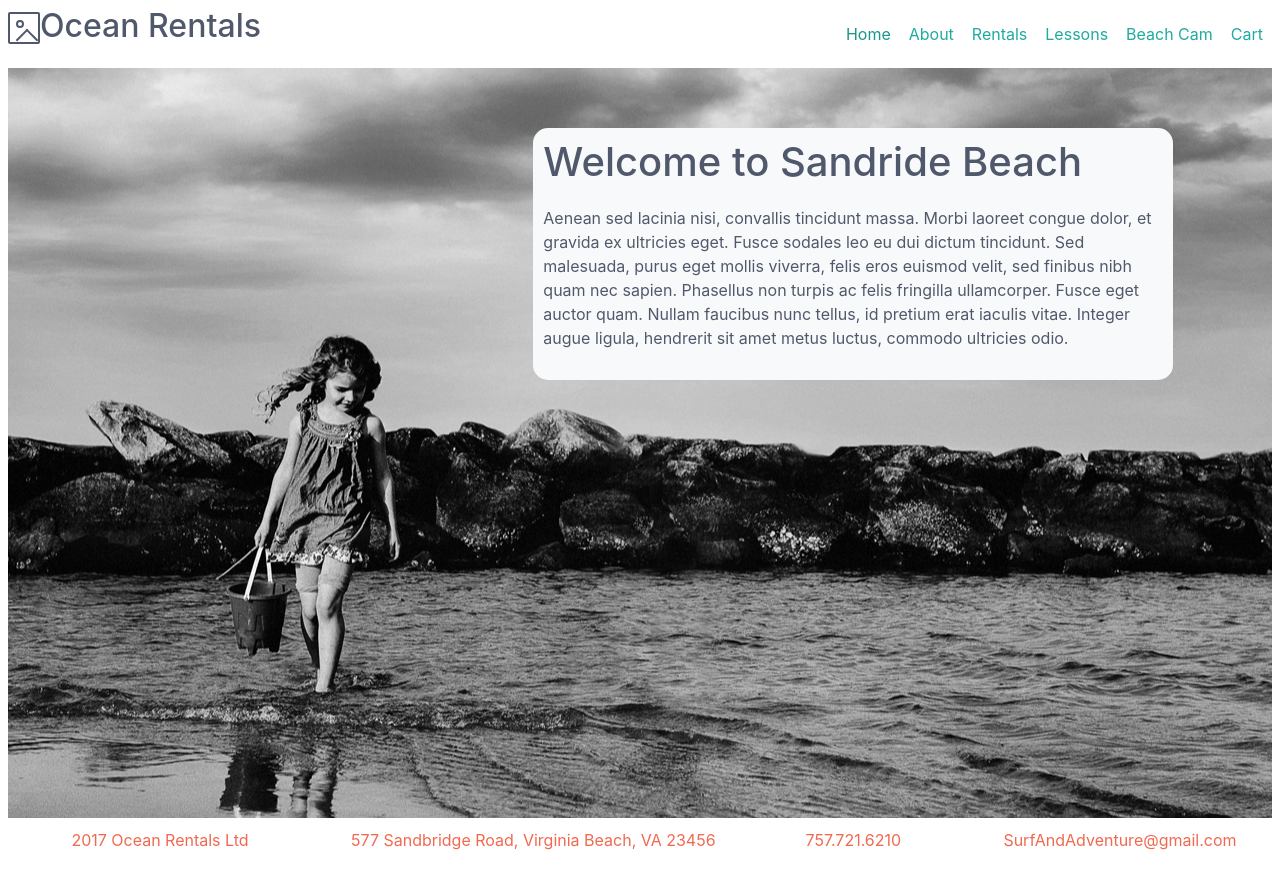
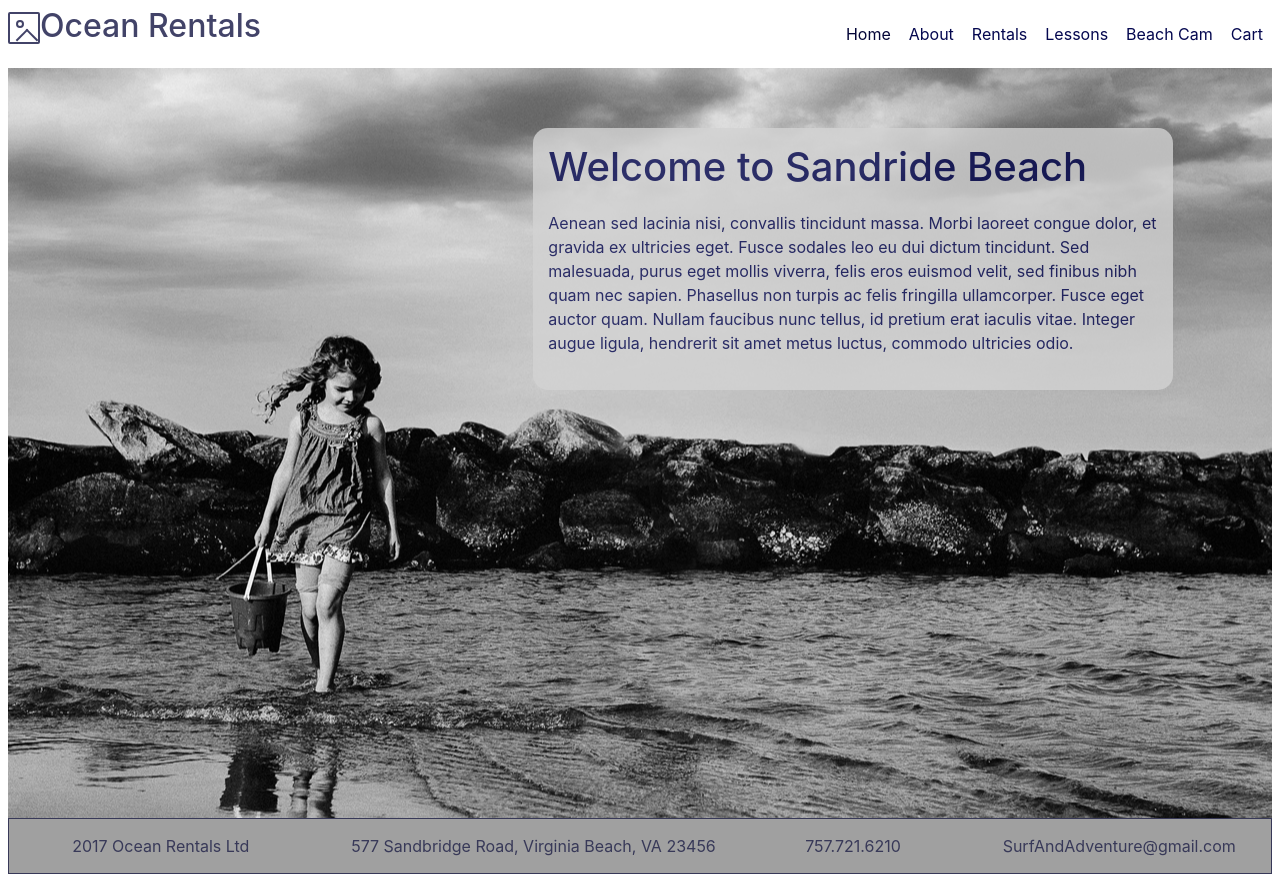
Before and after one commit to neon-dinosaur/rental-ui, a React (Create React App) app: page / in a window 1280 px wide. Built offline with nearby package versions, Linux system fonts and the light colour scheme.

Commit message:
actual real style changes

```diff
--- a/src/assets/stylesheets/_footer.scss
+++ b/src/assets/stylesheets/_footer.scss
@@ -1,7 +1,14 @@
 .footer {
+    background: $gray-color;
+
     .footer-content {
         text-align: center;
-        padding: 10px;
-        color: $secondary-color;
+        color: $dark-color;
+        border: 1px solid $dark-color;
+
+        p {
+            padding: 15px;
+            margin: 0;
+        }
     }
 }
--- a/src/assets/stylesheets/_homeview.scss
+++ b/src/assets/stylesheets/_homeview.scss
@@ -1,11 +1,13 @@
 .homeview {
     height: 750px;
-    background: lightgrey url("assets/images/stock_images/blackphoto.jpg") no-repeat center;
+    background: $gray-color-light url("assets/images/stock_images/blackphoto.jpg") no-repeat center;
 
     .homeview-content {
+        color: $primary-color;
         margin-top: 60px;
-        padding: 10px;
-        background-color: $bg-color;
+        padding: 15px;
+        background-color: $gray-color-light;
+        opacity: 0.8;
         border-radius: 15px;
     }
 }
--- a/src/assets/stylesheets/_variables.scss
+++ b/src/assets/stylesheets/_variables.scss
@@ -2,17 +2,17 @@
 $version: "0.4.4";
 
 // Core colors
-$primary-color: #1FAB9E !default;
+$primary-color: #04074f !default;
 $primary-color-dark: darken($primary-color, 3%) !default;
 $primary-color-light: lighten($primary-color, 3%) !default;
-$secondary-color: #F16950 !default;
+$secondary-color: #6bbbc5 !default;
 $secondary-color-dark: darken($secondary-color, 3%) !default;
 $secondary-color-light: lighten($secondary-color, 3%) !default;
 
 // Gray colors
-$dark-color: #454d5d !default;
+$dark-color: #383958 !default;
 $light-color: #fff !default;
-$gray-color: lighten($dark-color, 40%) !default;
+$gray-color: #a0a0a0 !default;
 $gray-color-dark: darken($gray-color, 25%) !default;
 $gray-color-light: lighten($gray-color, 20%) !default;
 
--- a/src/assets/stylesheets/custom.scss
+++ b/src/assets/stylesheets/custom.scss
@@ -1,3 +1,6 @@
+// Variables and mixins
+@import "variables";
+
 // Styling for custom components
 @import "homeview";
 @import "footer";
--- a/src/components/Footer.js
+++ b/src/components/Footer.js
@@ -1,20 +1,22 @@
 import React from 'react';
 
 const contactInfo = [
-    {value: "2017 Ocean Rentals Ltd", width: "col-3"},
-    {value: "577 Sandbridge Road, Virginia Beach, VA 23456", width: "col-4"},
-    {value: "757.721.6210", width: "col-2"},
-    {value: "SurfAndAdventure@gmail.com", width: "col-3"}
+    { value: "2017 Ocean Rentals Ltd", width: "col-3" },
+    { value: "577 Sandbridge Road, Virginia Beach, VA 23456", width: "col-4" },
+    { value: "757.721.6210", width: "col-2" },
+    { value: "SurfAndAdventure@gmail.com", width: "col-3" }
 ];
 
 const Footer = () => (
     <div className="footer">
-        <div className="columns col-oneline">
-            {
-                contactInfo.map(
-                    (content, index) => (<p key={index} className={`footer-content column ${content.width}`}>{content.value}</p>)
-                )
-            }
+        <div className="footer-content">
+            <div className="columns col-oneline">
+                {
+                    contactInfo.map(
+                        (content, index) => (<p key={index} className={`column ${content.width}`}>{content.value}</p>)
+                    )
+                }
+            </div>
         </div>
     </div>
 );
```
